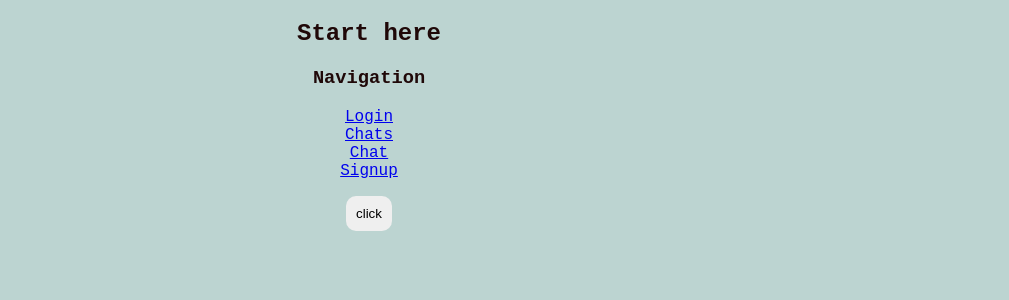
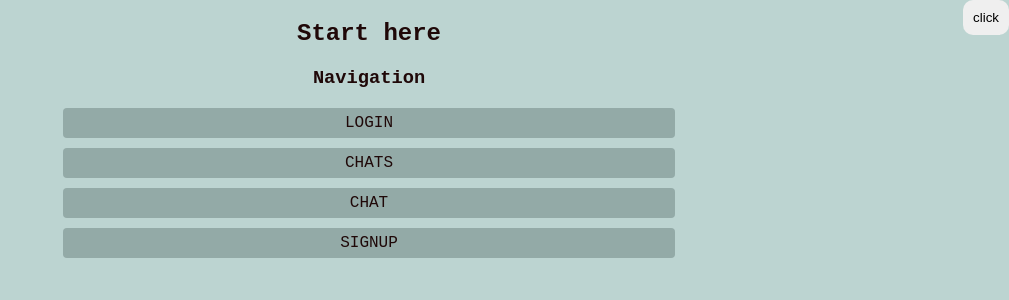
Before and after one commit to KubrakAlina/messenger, a Next.js app: page / in a window 1280 px wide. Shown: the top 300 px of the page, without its empty margins (271-1280 px from the left). Built offline with nearby package versions, Linux system fonts and the light colour scheme.

Commit message:
fix styles

```diff
--- /dev/null
+++ b/src/app/page.module.scss
@@ -0,0 +1,21 @@
+.navigation_list{
+  display: block;
+  width: 50%;
+  margin: 0 auto;
+}
+
+.navigation_item {
+  display: block;
+  list-style-type: none;
+  background-color:#93aaa7;
+  padding: 6px;
+  margin: 10px;
+  border-radius: 4px;
+}
+
+.navigation_link {
+  display: block;
+  text-decoration: none;
+  text-transform: uppercase;
+  color: inherit;
+}
--- a/src/app/page.tsx
+++ b/src/app/page.tsx
@@ -1,4 +1,5 @@
 import Link from "next/link";
+import s from "./page.module.scss"
 import LogOut from "@/components/LogOut/LogOut";
 
 export default function page() {
@@ -6,18 +7,18 @@ export default function page() {
     <>
       <h2>Start here</h2>
       <h3>Navigation</h3>
-      <ul>
-        <li>
-          <Link href="/login">Login</Link>
+      <ul className={s.navigation_list}>
+        <li className={s.navigation_item}>
+          <Link className={s.navigation_link} href="/login"> <span>Login</span></Link>
         </li>
-        <li>
-          <Link href="/chats">Chats</Link>
+        <li className={s.navigation_item}>
+          <Link className={s.navigation_link} href="/chats"><span>Chats</span></Link>
         </li>
-        <li>
-          <Link href="/chat">Chat</Link>
+        <li className={s.navigation_item}>
+          <Link className={s.navigation_link} href="/chat"><span>Chat</span></Link>
         </li>
-        <li>
-          <Link href="/signup">Signup</Link>
+        <li className={s.navigation_item}>
+          <Link className={s.navigation_link} href="/signup"><span>Signup</span></Link>
         </li>
       </ul>
       <LogOut />
--- a/src/components/LogOut/logout.module.scss
+++ b/src/components/LogOut/logout.module.scss
@@ -4,4 +4,7 @@
   padding: 10px;
   border-radius: 10px;
   margin: 0 auto;
+  position: absolute;
+  top: 0;
+  right: 0;
 }
--- a/src/components/Message/SendMessage.tsx
+++ b/src/components/Message/SendMessage.tsx
@@ -42,7 +42,7 @@ function SendMessage({ from, to, chatId, onSuccess }: SendMessageProps) {
           value={text}
           onChange={(e) => setText(e.target.value)}
         />
-        <button type="submit" onClick={handleSendMessage}>Send</button>
+        <button className={s.button} type="submit" onClick={handleSendMessage}>Send</button>
       </form>
     </div>
   )
--- a/src/components/Message/message.module.scss
+++ b/src/components/Message/message.module.scss
@@ -24,50 +24,30 @@
   font-size: 10px;
 }
 
-
-.container {
-  align-items: center;
-  text-align: center;
-  background-color: rgb(177, 240, 202);
-  border-radius: 15px;
-  margin: 0 auto;
-  padding: 20px;
-  width: fit-content;
-}
-
-.form {
-  display: flex;
-  flex-direction: column;
-}
-
-.input {
-  margin: 6px;
-}
-
 .form_container {
   position: absolute;
   bottom: 0;
   left: 0;
   right: 0;
   padding: 15px;
+}
 
-  form {
+.form {
   flex-direction: row;
   height: 40px;
   display: flex;
   align-items: center;
+}
 
-    input {
+.input {
   flex-grow: 1;
   height: 28px;
   margin: 0;
   border: none;
 }
 
-    button {
+.button {
   height: 30px;
   border: none;
   width: 70px;
 }
-  }
-}
```
Also changed, not shown: src/components/Signup/signup.module.scss (+0 -28 lines). Lines whose indentation alone changed are shown as unchanged.
